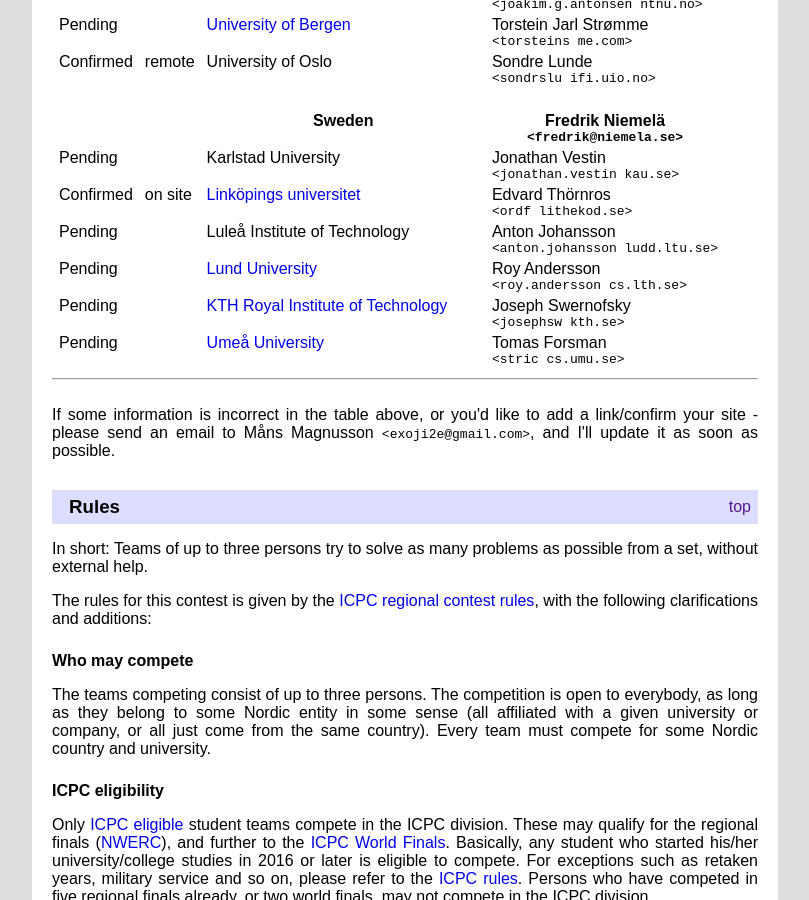
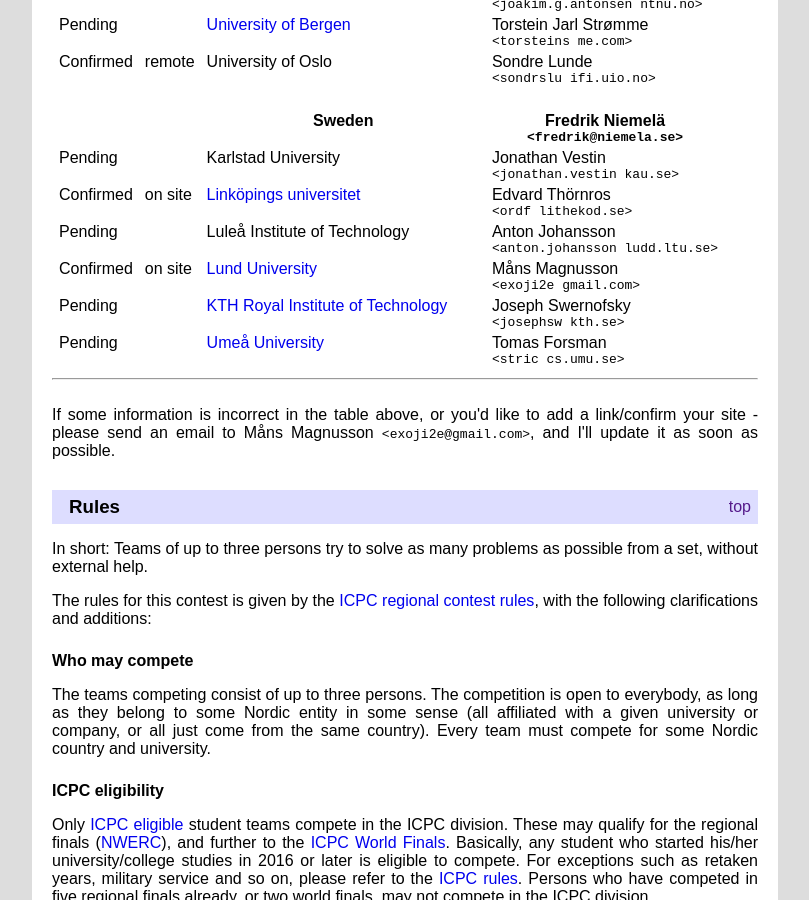
Before and after one commit to icpc/ncpc-web, a Jekyll site: the page built from ncpc2020/index.html, in a window 1280 px wide and 900 px high, scrolled down 1905 px. Shown: the whole window, without its empty margins (235-1044 px from the left). Built offline with Jekyll 4.4.1, drawn with Linux system fonts in a browser that asks for light colours.

Commit message:
Lund Uni pending -> confirmed

```diff
--- a/ncpc2020/index.html
+++ b/ncpc2020/index.html
@@ -352,12 +352,12 @@
     </td>
   </tr>
   <tr>
-    <td>Pending</td>
-    <td></td>
-    <td><a href="http://www.cs.lth.se/contest/current">Lund University</a></td>
-    <td>Roy Andersson
+    <td>Confirmed</td>
+    <td>on site</td>
+    <td><a href="https://codeatlth.org/ncpc">Lund University</a></td>
+    <td>Måns Magnusson
       <br />
-      <code>&lt;roy.andersson cs.lth.se&gt;</code>
+      <code>&lt;exoji2e gmail.com&gt;</code>
     </td>
   </tr>
   <tr>
```
